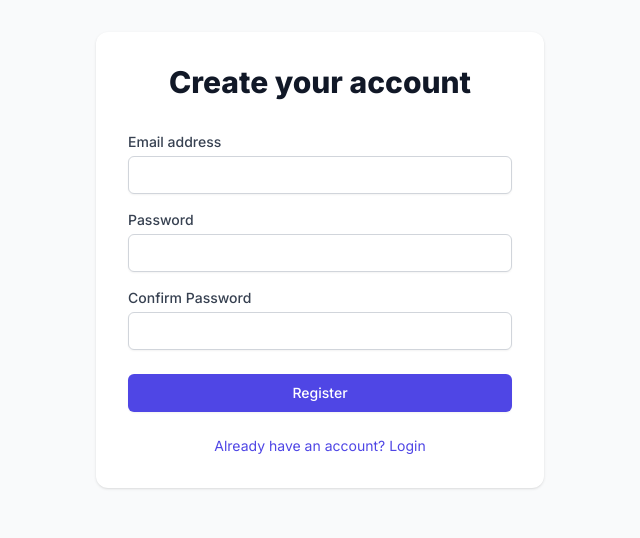
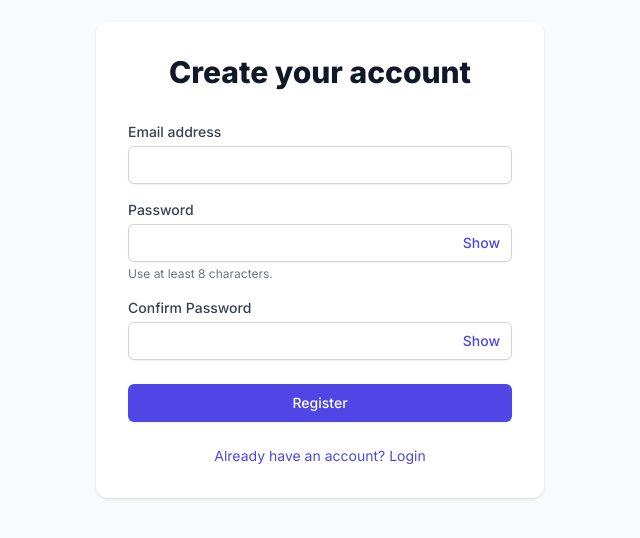
Before and after one commit to VivekReddy1234/SecureFileSharing, a Next.js app in the folder apps/web/: page /register in a window 1280 px wide. Shown: the part 140-678 px from the top of the page, without its empty margins (320-960 px from the left). Built offline with nearby package versions, Linux system fonts and the light colour scheme; no server answers.

Commit message:
Update page.tsx

```diff
--- a/apps/web/src/app/register/page.tsx
+++ b/apps/web/src/app/register/page.tsx
@@ -1,3 +1,4 @@
+
 'use client';
 
 import { useState } from 'react';
@@ -9,26 +10,35 @@ export default function Register() {
   const [email, setEmail] = useState('');
   const [password, setPassword] = useState('');
   const [confirmPassword, setConfirmPassword] = useState('');
+  const [showPassword, setShowPassword] = useState(false);
+  const [showConfirmPassword, setShowConfirmPassword] = useState(false);
   const [error, setError] = useState('');
   const [loading, setLoading] = useState(false);
   const [recoveryKey, setRecoveryKey] = useState('');
   const [confirmedSave, setConfirmedSave] = useState(false);
+
   const { register } = useAuth();
   const router = useRouter();
+
+  const inputClass =
+    'mt-1 block w-full rounded-md border border-gray-300 bg-white px-3 py-2 text-gray-900 shadow-sm focus:border-indigo-500 focus:outline-none focus:ring-indigo-500 sm:text-sm';
 
   const handleSubmit = async (e: React.FormEvent) => {
     e.preventDefault();
     setError('');
+
     if (password !== confirmPassword) {
       setError('Passwords do not match');
       return;
     }
+
     setLoading(true);
+
     try {
       const key = await register({ email, password });
       setRecoveryKey(key);
-    } catch (err: any) {
-      setError(err.message || 'Registration failed');
+    } catch (err: unknown) {
+      setError(err instanceof Error ? err.message : 'Registration failed');
     } finally {
       setLoading(false);
     }
@@ -36,21 +46,43 @@ export default function Register() {
 
   if (recoveryKey) {
     return (
-      <div className="min-h-screen flex items-center justify-center bg-gray-50 py-12 px-4 sm:px-6 lg:px-8">
-        <div className="max-w-md w-full space-y-8 bg-white p-8 rounded-xl shadow">
-          <h2 className="text-center text-3xl font-extrabold text-gray-900">Save Your Recovery Key</h2>
-          <div className="bg-red-50 p-4 rounded-md">
-            <p className="text-sm text-red-700 font-bold mb-2">WARNING: This is your only way to recover your account if you lose your password. We cannot reset it for you.</p>
-            <code className="block break-all bg-white p-3 rounded border text-sm">{recoveryKey}</code>
+      <div className="flex min-h-screen items-center justify-center bg-gray-50 px-4 py-12 sm:px-6 lg:px-8">
+        <div className="w-full max-w-md space-y-8 rounded-xl bg-white p-8 shadow">
+          <h2 className="text-center text-3xl font-extrabold text-gray-900">
+            Save Your Recovery Key
+          </h2>
+
+          <div className="rounded-md bg-red-50 p-4">
+            <p className="mb-2 text-sm font-bold text-red-700">
+              WARNING: This is your only way to recover your account if you
+              lose your password. We cannot reset it for you.
+            </p>
+            <code className="block break-all rounded border bg-white p-3 text-sm text-gray-900">
+              {recoveryKey}
+            </code>
           </div>
+
           <div className="flex items-center">
-            <input id="confirm" type="checkbox" className="h-4 w-4 text-indigo-600 focus:ring-indigo-500 border-gray-300 rounded" checked={confirmedSave} onChange={(e) => setConfirmedSave(e.target.checked)} />
-            <label htmlFor="confirm" className="ml-2 block text-sm text-gray-900">I have securely saved this key</label>
+            <input
+              id="confirm"
+              type="checkbox"
+              className="h-4 w-4 rounded border-gray-300 text-indigo-600 focus:ring-indigo-500"
+              checked={confirmedSave}
+              onChange={(e) => setConfirmedSave(e.target.checked)}
+            />
+            <label
+              htmlFor="confirm"
+              className="ml-2 block text-sm text-gray-900"
+            >
+              I have securely saved this key
+            </label>
           </div>
+
           <button
+            type="button"
             onClick={() => router.push('/login')}
             disabled={!confirmedSave}
-            className="w-full flex justify-center py-2 px-4 border border-transparent rounded-md shadow-sm text-sm font-medium text-white bg-indigo-600 hover:bg-indigo-700 disabled:opacity-50"
+            className="flex w-full justify-center rounded-md border border-transparent bg-indigo-600 px-4 py-2 text-sm font-medium text-white shadow-sm hover:bg-indigo-700 disabled:opacity-50"
           >
             Continue to Login
           </button>
@@ -60,47 +92,137 @@ export default function Register() {
   }
 
   return (
-    <div className="min-h-screen flex items-center justify-center bg-gray-50 py-12 px-4 sm:px-6 lg:px-8">
-      <div className="max-w-md w-full space-y-8 bg-white p-8 rounded-xl shadow">
+    <div className="flex min-h-screen items-center justify-center bg-gray-50 px-4 py-12 sm:px-6 lg:px-8">
+      <div className="w-full max-w-md space-y-8 rounded-xl bg-white p-8 shadow">
         <div>
-          <h2 className="text-center text-3xl font-extrabold text-gray-900">Create your account</h2>
+          <h2 className="text-center text-3xl font-extrabold text-gray-900">
+            Create your account
+          </h2>
         </div>
+
         <form className="mt-8 space-y-6" onSubmit={handleSubmit}>
-          {error && <div className="text-red-500 text-sm text-center">{error}</div>}
+          {error && (
+            <div role="alert" className="text-center text-sm text-red-600">
+              {error}
+            </div>
+          )}
+
           <div className="space-y-4">
             <div>
-              <label className="block text-sm font-medium text-gray-700">Email address</label>
-              <input type="email" style={{
-  color: '#111827',
-  backgroundColor: '#ffffff',
-  WebkitTextFillColor: '#111827',
-  opacity: 1,
-}} required className="mt-1 block w-full px-3 py-2 border border-gray-300 rounded-md shadow-sm focus:outline-none focus:ring-indigo-500 focus:border-indigo-500 sm:text-sm" value={email} onChange={(e) => setEmail(e.target.value)} />
+              <label
+                htmlFor="email"
+                className="block text-sm font-medium text-gray-700"
+              >
+                Email address
+              </label>
+              <input
+                id="email"
+                type="email"
+                autoComplete="email"
+                required
+                value={email}
+                onChange={(e) => setEmail(e.target.value)}
+                className={inputClass}
+                style={{ color: '#111827', backgroundColor: '#ffffff' }}
+              />
             </div>
+
             <div>
-              <label className="block text-sm font-medium text-gray-700">Password</label>
-              <input type="password" style={{
-  color: '#111827',
-  backgroundColor: '#ffffff',
-  WebkitTextFillColor: '#111827',
-  opacity: 1,
-}} required minLength={8} className="mt-1 block w-full px-3 py-2 border border-gray-300 rounded-md shadow-sm focus:outline-none focus:ring-indigo-500 focus:border-indigo-500 sm:text-sm" value={password} onChange={(e) => setPassword(e.target.value)} />
+              <label
+                htmlFor="password"
+                className="block text-sm font-medium text-gray-700"
+              >
+                Password
+              </label>
+
+              <div className="relative">
+                <input
+                  id="password"
+                  type={showPassword ? 'text' : 'password'}
+                  autoComplete="new-password"
+                  required
+                  minLength={8}
+                  value={password}
+                  onChange={(e) => setPassword(e.target.value)}
+                  className={`${inputClass} pr-16`}
+                  style={{
+                    color: '#111827',
+                    backgroundColor: '#ffffff',
+                    WebkitTextFillColor: '#111827',
+                  }}
+                />
+
+                <button
+                  type="button"
+                  onClick={() => setShowPassword((visible) => !visible)}
+                  aria-label={showPassword ? 'Hide password' : 'Show password'}
+                  className="absolute inset-y-0 right-3 my-auto text-sm font-medium text-indigo-600 hover:text-indigo-800"
+                >
+                  {showPassword ? 'Hide' : 'Show'}
+                </button>
+              </div>
+              <p className="mt-1 text-xs text-gray-500">
+                Use at least 8 characters.
+              </p>
             </div>
+
             <div>
-              <label className="block text-sm font-medium text-gray-700">Confirm Password</label>
-              <input type="password" style={{
-  color: '#111827',
-  backgroundColor: '#ffffff',
-  WebkitTextFillColor: '#111827',
-  opacity: 1,
-}} required className="mt-1 block w-full px-3 py-2 border border-gray-300 rounded-md shadow-sm focus:outline-none focus:ring-indigo-500 focus:border-indigo-500 sm:text-sm" value={confirmPassword} onChange={(e) => setConfirmPassword(e.target.value)} />
+              <label
+                htmlFor="confirmPassword"
+                className="block text-sm font-medium text-gray-700"
+              >
+                Confirm Password
+              </label>
+
+              <div className="relative">
+                <input
+                  id="confirmPassword"
+                  type={showConfirmPassword ? 'text' : 'password'}
+                  autoComplete="new-password"
+                  required
+                  value={confirmPassword}
+                  onChange={(e) => setConfirmPassword(e.target.value)}
+                  className={`${inputClass} pr-16`}
+                  style={{
+                    color: '#111827',
+                    backgroundColor: '#ffffff',
+                    WebkitTextFillColor: '#111827',
+                  }}
+                />
+
+                <button
+                  type="button"
+                  onClick={() =>
+                    setShowConfirmPassword((visible) => !visible)
+                  }
+                  aria-label={
+                    showConfirmPassword
+                      ? 'Hide confirmation password'
+                      : 'Show confirmation password'
+                  }
+                  className="absolute inset-y-0 right-3 my-auto text-sm font-medium text-indigo-600 hover:text-indigo-800"
+                >
+                  {showConfirmPassword ? 'Hide' : 'Show'}
+                </button>
+              </div>
             </div>
           </div>
-          <button type="submit" disabled={loading} className="w-full flex justify-center py-2 px-4 border border-transparent rounded-md shadow-sm text-sm font-medium text-white bg-indigo-600 hover:bg-indigo-700 disabled:opacity-50">
+
+          <button
+            type="submit"
+            disabled={loading}
+            className="flex w-full justify-center rounded-md border border-transparent bg-indigo-600 px-4 py-2 text-sm font-medium text-white shadow-sm hover:bg-indigo-700 disabled:opacity-50"
+          >
             {loading ? 'Generating keys...' : 'Register'}
           </button>
+
           <div className="text-center text-sm">
-            <Link href="/login" className="text-indigo-600 hover:text-indigo-500">Already have an account? Login</Link>
+            <Link
+              href="/login"
+              className="text-indigo-600 hover:text-indigo-500"
+            >
+              Already have an account? Login
+            </Link>
           </div>
         </form>
       </div>
```
